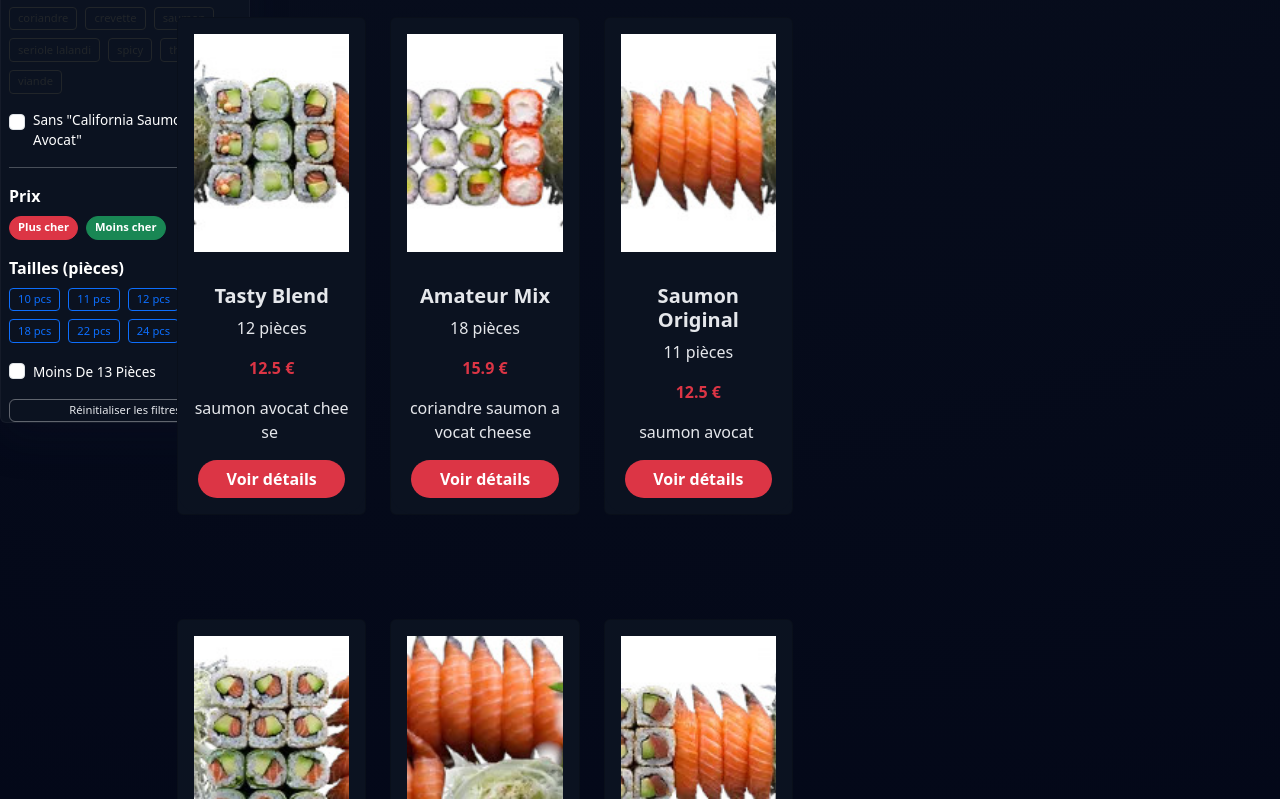
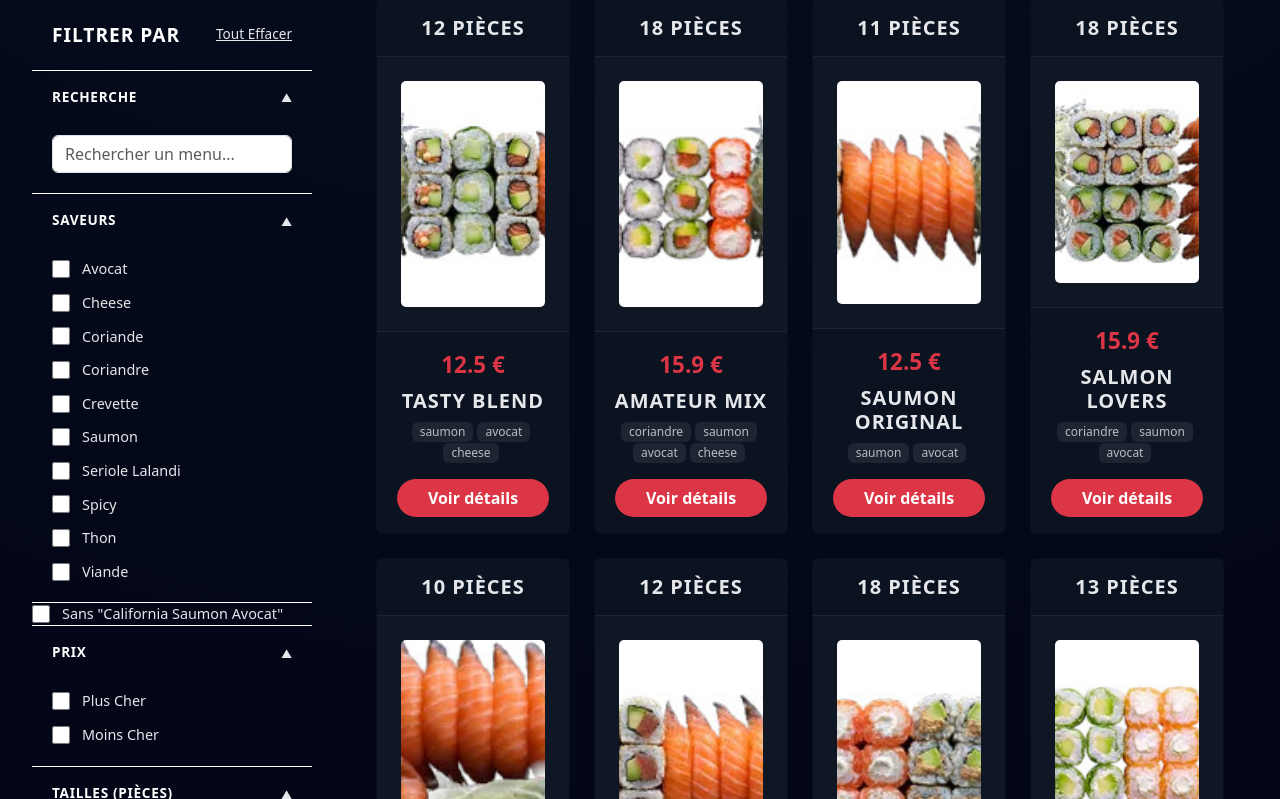
Before and after one commit to Athavv/Sushifast, a React (Vite) app: page / in a window 1280 px wide. Shown: the part 1041-1840 px from the top of the page. Built offline with nearby package versions, Linux system fonts and the light colour scheme.

Commit message:
update readme

```diff
--- a/src/App.css
+++ b/src/App.css
@@ -29,32 +29,89 @@
   outline: none !important;
 }
 
-.menu-card-img {
-  padding: 16px;
-  width: 100%;
-  height: auto;
-  display: block;
-  border-radius: 0;
-  margin: 0;
-  object-fit: cover;
-}
-
 .menu-card {
   background: #0b1220 !important;
   border: 1px solid rgba(255, 255, 255, 0.04);
   color: #e5e7eb;
   border-radius: 22px;
   width: 100%;
-  max-width: 1000px;
-  margin-inline: auto;
-  overflow: hidden; /* empêche l'image de déborder */
+  overflow: hidden;
   transition: transform 0.2s ease, box-shadow 0.2s ease, border-color 0.2s ease;
+  display: flex;
+  flex-direction: column;
+  height: 100%;
 }
 
 .menu-card .card-body {
   background: #0b1220 !important;
   color: #e5e7eb;
-  border-radius: 0 0 22px 22px;
+  border-radius: 22px;
+  display: flex;
+  flex-direction: column;
+  flex: 1;
+}
+
+.menu-card-header {
+  background: #0b1220 !important;
+  border-bottom: 1px solid rgba(255, 255, 255, 0.08);
+}
+
+.menu-card-pieces {
+  color: #e5e7eb;
+  font-size: 1.1rem;
+  letter-spacing: 0.05em;
+  text-transform: uppercase;
+}
+
+.menu-card-image-wrapper {
+  flex: 1;
+  display: flex;
+  align-items: center;
+  justify-content: center;
+  padding: 1.5rem;
+  background: rgba(255, 255, 255, 0.02);
+  min-height: 250px;
+  max-height: 300px;
+}
+
+.menu-card-img {
+  width: 100%;
+  height: 100%;
+  max-height: 250px;
+  object-fit: cover;
+  border-radius: 12px;
+  display: block;
+}
+
+.menu-card-footer {
+  background: #0b1220 !important;
+  border-top: 1px solid rgba(255, 255, 255, 0.08);
+}
+
+.menu-card-price {
+  color: #dc3545 !important;
+  font-size: 1.4rem;
+  margin-bottom: 0.5rem !important;
+}
+
+.menu-card-name {
+  color: #e5e7eb;
+  font-size: 1.1rem;
+  letter-spacing: 0.05em;
+  margin-bottom: 0.5rem !important;
+}
+
+.menu-card-saveurs {
+  font-size: 0.85rem;
+  opacity: 0.8;
+}
+
+.menu-card-saveurs .badge {
+  font-size: 0.75rem;
+  font-weight: 500;
+  padding: 0.25rem 0.5rem;
+  background: rgba(255, 255, 255, 0.1) !important;
+  color: #e5e7eb !important;
 }
 
 .menu-card .card-title,
@@ -69,43 +126,106 @@
   background: #101827 !important;
 }
 
-.sushi-accueil-title {
-  margin-top: 0.5rem;
-  margin-bottom: 2.75rem;
+.menu-card:hover .card-body,
+.menu-card:hover .menu-card-header,
+.menu-card:hover .menu-card-footer {
+  background: #101827 !important;
+}
+
+.page-header-section {
+  padding-left: 2rem;
+  padding-right: 2rem;
+  margin-bottom: 3rem;
+  text-align: left;
+}
+
+.page-subtitle {
+  font-size: 0.85rem;
+  letter-spacing: 0.05em;
+  text-transform: uppercase;
+  opacity: 0.7;
+  margin: 0;
+}
+
+.page-main-title {
+  font-size: 3.5rem;
+  font-weight: 700;
+  letter-spacing: 0.05em;
+  text-transform: uppercase;
+  margin: 0;
+  line-height: 1.2;
+}
+
+@media (max-width: 768px) {
+  .page-header-section {
+    padding-left: 1rem;
+    padding-right: 1rem;
+    margin-bottom: 2rem;
+  }
+
+  .page-main-title {
+    font-size: 2.5rem;
+  }
 }
 
 #menu-list {
   padding-left: 0;
   padding-right: 0;
+  max-width: 100%;
 }
 
-.layout-row {
-  display: grid;
-  grid-template-columns: auto minmax(0, 1fr);
+.content-wrapper {
+  display: flex;
   align-items: flex-start;
+  gap: 4rem;
+  padding-left: 2rem;
+  padding-right: 2rem;
+  margin-top: 0;
 }
 
-.sidebar-col {
-  display: flex;
-  justify-content: flex-start;
-  margin-top: 2.75rem;
-  padding-left: 0;
+@media (max-width: 991px) {
+  .content-wrapper {
+    flex-direction: column;
+    gap: 2rem;
+    padding-left: 1rem;
+    padding-right: 1rem;
+  }
 }
 
-.cards-col {
-  padding-left: 2.5rem;
-  padding-right: 2.5rem;
-  display: flex;
-  flex-direction: column;
-  align-items: center;
-  transform: translateX(-475px); /* léger décalage vers la gauche */
+.sidebar-wrapper {
+  flex-shrink: 0;
+  width: 280px;
+}
+
+@media (max-width: 991px) {
+  .sidebar-wrapper {
+    width: 100%;
+  }
+}
+
+.cards-wrapper {
+  flex: 1;
+  min-width: 0;
+  width: 100%;
 }
 
 .cards-row {
-  max-width: 1700px;
   width: 100%;
-  justify-content: center;
-  row-gap: 5rem;
+  justify-content: flex-start;
+  margin: 0;
+}
+
+@media (max-width: 768px) {
+  .page-main-title {
+    font-size: 2.5rem;
+  }
+}
+
+@media (max-width: 576px) {
+  .cards-row {
+    row-gap: 2rem;
+    column-gap: 1rem;
+  }
 }
 
 .hero{
--- a/src/components/sidebar.jsx
+++ b/src/components/sidebar.jsx
@@ -9,6 +9,12 @@ function Sidebar({ menus = [], onChange }) {
   const [piecesFilter, setPiecesFilter] = useState("all"); // all | lt13
   const [selectedPieces, setSelectedPieces] = useState([]); // tableau de tailles choisies
   const [extreme, setExtreme] = useState("none"); // none | max | min
+  const [expandedSections, setExpandedSections] = useState({
+    saveurs: true,
+    prix: true,
+    pieces: true,
+    recherche: true,
+  });
 
   const uniqueSaveurs = useMemo(() => {
     const s = new Set();
@@ -90,95 +96,192 @@ function Sidebar({ menus = [], onChange }) {
     });
   }
 
+  function toggleSection(section) {
+    setExpandedSections((prev) => ({
+      ...prev,
+      [section]: !prev[section],
+    }));
+  }
+
+  function clearSaveurs() {
+    setSaveurs([]);
+    emitChange({ saveurs: [] });
+  }
+
+  function clearPieces() {
+    setSelectedPieces([]);
+    setPiecesFilter("all");
+    emitChange({ selectedPieces: [], piecesFilter: "all" });
+  }
+
+  function clearPrix() {
+    setExtreme("none");
+    emitChange({ extreme: "none" });
+  }
+
   return (
-    <aside className="sushi-sidebar rounded">
-      <h5 className="mb-3">Filtres</h5>
+    <aside className="sushi-sidebar">
+      <div className="sidebar-header">
+        <h5 className="sidebar-title">FILTRER PAR</h5>
+        <button type="button" className="sidebar-clear-all" onClick={resetAll}>
+          Tout Effacer
+        </button>
+      </div>
 
-      <div className="mb-3">
+      {/* Section Recherche */}
+      <div className="filter-section">
+        <div className="filter-section-header" onClick={() => toggleSection("recherche")}>
+          <span className="filter-section-title">RECHERCHE</span>
+          <span className={`filter-arrow ${expandedSections.recherche ? "expanded" : ""}`}>▼</span>
+        </div>
+        {expandedSections.recherche && (
+          <div className="filter-section-content">
             <input
               type="search"
-          className="form-control"
+              className="form-control sidebar-search"
               placeholder="Rechercher un menu..."
               value={search}
               onChange={(e) => onSearchChange(e.target.value)}
             />
           </div>
+        )}
+      </div>
 
-      <div className="mb-3">
-        <strong>Saveurs</strong>
-        <div className="mt-2 d-flex flex-wrap gap-2">
+      {/* Section Saveurs */}
+      <div className="filter-section">
+        <div className="filter-section-header" onClick={() => toggleSection("saveurs")}>
+          <span className="filter-section-title">SAVEURS</span>
+          <span className={`filter-arrow ${expandedSections.saveurs ? "expanded" : ""}`}>▼</span>
+        </div>
+        {expandedSections.saveurs && (
+          <div className="filter-section-content">
+            <div className="filter-checkboxes">
               {uniqueSaveurs.map((s) => (
-            <button
-              key={s}
-              type="button"
-              className={`btn btn-sm ${saveurs.includes(s) ? "btn-dark" : "btn-outline-dark"}`}
-              onClick={() => toggleSaveur(s)}
-            >
+                <div key={s} className="filter-checkbox-item">
+                  <input
+                    type="checkbox"
+                    id={`saveur-${s}`}
+                    checked={saveurs.includes(s)}
+                    onChange={() => toggleSaveur(s)}
+                    className="filter-checkbox"
+                  />
+                  <label htmlFor={`saveur-${s}`} className="filter-checkbox-label">
                     {s}
+                  </label>
+                </div>
+              ))}
+            </div>
+            {saveurs.length > 0 && (
+              <button type="button" className="filter-clear-link" onClick={clearSaveurs}>
+                Effacer
               </button>
-          ))}
+            )}
+          </div>
+        )}
+      </div>
+
+      {/* Section Sans California */}
+      <div className="filter-section">
+        <div className="filter-checkbox-item">
+          <input
+            className="filter-checkbox"
+            type="checkbox"
+            id="no-california"
+            checked={noCalifornia}
+            onChange={onToggleNoCalifornia}
+          />
+          <label className="filter-checkbox-label" htmlFor="no-california">
+            Sans "California Saumon Avocat"
+          </label>
         </div>
       </div>
 
-      <div className="mb-3 form-check">
-        <input className="form-check-input" type="checkbox" id="no-california" checked={noCalifornia} onChange={onToggleNoCalifornia} />
-        <label className="form-check-label" htmlFor="no-california">Sans "California Saumon Avocat"</label>
+      {/* Section Prix */}
+      <div className="filter-section">
+        <div className="filter-section-header" onClick={() => toggleSection("prix")}>
+          <span className="filter-section-title">PRIX</span>
+          <span className={`filter-arrow ${expandedSections.prix ? "expanded" : ""}`}>▼</span>
+        </div>
+        {expandedSections.prix && (
+          <div className="filter-section-content">
+            <div className="filter-checkboxes">
+              <div className="filter-checkbox-item">
+                <input
+                  type="checkbox"
+                  id="prix-max"
+                  checked={extreme === "max"}
+                  onChange={() => toggleExtreme("max")}
+                  className="filter-checkbox"
+                />
+                <label htmlFor="prix-max" className="filter-checkbox-label">
+                  Plus cher
+                </label>
+              </div>
+              <div className="filter-checkbox-item">
+                <input
+                  type="checkbox"
+                  id="prix-min"
+                  checked={extreme === "min"}
+                  onChange={() => toggleExtreme("min")}
+                  className="filter-checkbox"
+                />
+                <label htmlFor="prix-min" className="filter-checkbox-label">
+                  Moins cher
+                </label>
+              </div>
+            </div>
+            {extreme !== "none" && (
+              <button type="button" className="filter-clear-link" onClick={clearPrix}>
+                Effacer
+              </button>
+            )}
+          </div>
+        )}
       </div>
 
-      <hr />
-
-      <div className="mb-3">
-        <strong>Prix</strong>
-        <div className="d-flex flex-wrap gap-2 mt-2">
-          <button
-            type="button"
-            className={`btn btn-sm rounded-pill cacaBtn ${extreme === "max" ? "btn-danger" : "btn-outline-danger bg-danger text-white"}`}
-            onClick={() => toggleExtreme("max")}
-          >
-            Plus cher
-          </button>
-          <button
-            type="button"
-            className={`btn btn-sm rounded-pill cacaBtn ${extreme === "max" ? "btn-success" : "btn-outline-success bg-success text-white"}`}
-            onClick={() => toggleExtreme("max")}
-          >
-            Moins cher
-          </button>
+      {/* Section Tailles */}
+      <div className="filter-section">
+        <div className="filter-section-header" onClick={() => toggleSection("pieces")}>
+          <span className="filter-section-title">TAILLES (PIÈCES)</span>
+          <span className={`filter-arrow ${expandedSections.pieces ? "expanded" : ""}`}>▼</span>
         </div>
+        {expandedSections.pieces && (
+          <div className="filter-section-content">
+            <div className="filter-checkboxes filter-pieces-list">
+              {uniquePieces.map((p) => (
+                <div key={p} className="filter-checkbox-item">
+                  <input
+                    type="checkbox"
+                    id={`piece-${p}`}
+                    checked={selectedPieces.includes(p)}
+                    onChange={() => togglePieceSize(p)}
+                    className="filter-checkbox"
+                  />
+                  <label htmlFor={`piece-${p}`} className="filter-checkbox-label">
+                    {p} pièces
+                  </label>
                 </div>
-
-      <div className="mb-3">
-        <strong>Tailles (pièces)</strong>
-        <div className="d-flex flex-wrap gap-2 mt-2">
-          {uniquePieces.map((p) => (
-            <button
-              key={p}
-              type="button"
-              className={`btn btn-sm ${selectedPieces.includes(p) ? "btn-primary" : "btn-outline-primary"}`}
-              onClick={() => togglePieceSize(p)}
-            >
-              {p} pcs
-            </button>
               ))}
             </div>
-        <div className="form-check mt-3">
+            <div className="filter-checkbox-item">
               <input
-            className="form-check-input"
+                className="filter-checkbox"
                 type="checkbox"
                 id="lt13"
                 checked={piecesFilter === "lt13"}
                 onChange={togglePiecesFilter}
               />
-          <label className="form-check-label" htmlFor="lt13">
+              <label className="filter-checkbox-label" htmlFor="lt13">
                 Moins de 13 pièces
               </label>
             </div>
+            {selectedPieces.length > 0 && (
+              <button type="button" className="filter-clear-link" onClick={clearPieces}>
+                Effacer
+              </button>
+            )}
           </div>
-
-      <div className="d-grid">
-        <button type="button" className="btn btn-outline-secondary" onClick={resetAll}>
-          Réinitialiser les filtres
-        </button>
+        )}
       </div>
     </aside>
   );
--- a/src/pages/accueil.jsx
+++ b/src/pages/accueil.jsx
@@ -67,45 +67,71 @@ function Accueil() {
       <Hero />
 
       <Container fluid id="menu-list" className="my-5 pt-5 px-0">
-        <Row className="g-0 layout-row">
-          <Col className="mb-4 sidebar-col">
+        {/* Titre principal et sous-texte en haut */}
+        <div className="page-header-section">
+          <p className="page-subtitle text-white mb-2">Découvrez notre sélection</p>
+          <h1 className="page-main-title text-white mb-5">頂きます</h1>
+        </div>
+
+        <div className="content-wrapper">
+          <div className="sidebar-wrapper">
             <Sidebar menus={menus} onChange={(f) => setFilters(f)} />
-          </Col>
+          </div>
 
-          <Col className="cards-col">
-            <h1 className="display-2 fw-bold sushi-accueil-title text-center text-white">頂きます</h1>
-            <Row className="mt-4 cards-row justify-content-center">
+          <div className="cards-wrapper">
+            <Row className="cards-row g-4">
               {filtered.map((item) => (
-                <Col key={item.id} md={6} lg={4} className="mb-4">
-                  <Card className="h-100 menu-card">
+                <Col key={item.id} xs={12} sm={6} md={6} lg={4} xl={3} className="d-flex">
+                  <Card className="menu-card w-100">
+                    <Card.Body className="d-flex flex-column p-0">
+                      {/* Titre avec nombre de pièces en haut */}
+                      <div className="menu-card-header text-center py-3">
+                        <Card.Title className="fw-bold mb-0 menu-card-pieces">
+                          {item.pieces} PIÈCES
+                        </Card.Title>
+                      </div>
+
+                      {/* Image au centre */}
+                      <div className="menu-card-image-wrapper">
                         <Card.Img
-                    variant="top"
                           src={`/images/${item.image}.jpg`}
                           alt={item.nom}
                           className="menu-card-img"
-                    style={{ height: "250px", objectFit: "cover" }}
                         />
-                    <Card.Body className="text-center">
-                      <Card.Title className="fw-bold">{item.nom}</Card.Title>
-                      <Card.Text>{item.pieces} pièces</Card.Text>
-                      <Card.Text className="fw-bold text-danger">{item.prix} €</Card.Text>
+                      </div>
 
-                      <Card.Text>
-                        {item.saveurs && item.saveurs.map((saveur, index) => (
-                          <span key={index} className="me-1">{saveur}</span>
+                      {/* Prix et nom en bas */}
+                      <div className="menu-card-footer text-center py-3 px-3">
+                        <Card.Text className="fw-bold text-danger mb-2 menu-card-price">
+                          {item.prix} €
+                        </Card.Text>
+                        <Card.Title className="fw-bold mb-2 menu-card-name">
+                          {item.nom.toUpperCase()}
+                        </Card.Title>
+
+                        {/* Saveurs (optionnel, peut être masqué ou stylisé différemment) */}
+                        {item.saveurs && item.saveurs.length > 0 && (
+                          <Card.Text className="menu-card-saveurs mb-3">
+                            {item.saveurs.map((saveur, index) => (
+                              <span key={index} className="me-1 badge bg-secondary">{saveur}</span>
                             ))}
                           </Card.Text>
+                        )}
 
-                      <div className="d-grid mt-3">
-                      <Link to={`/menu/${item.id}`} className=" cacaBtn btn rounded-pill mx-1 bg-danger">Voir détails</Link>
+                        {/* Bouton Voir détails */}
+                        <div className="d-grid mt-2">
+                          <Link to={`/menu/${item.id}`} className="cacaBtn btn rounded-pill mx-1 bg-danger">
+                            Voir détails
+                          </Link>
+                        </div>
                       </div>
                     </Card.Body>
                   </Card>
                 </Col>
               ))}
             </Row>
-          </Col>
-        </Row>
+          </div>
+        </div>
       </Container>
     </>
   );
--- a/src/styles/sidebar.css
+++ b/src/styles/sidebar.css
@@ -1,58 +1,171 @@
 .sushi-sidebar {
-  background: #0b1220; /* même teinte que le fond du site */
-  border: 1px solid rgba(255, 255, 255, 0.04);
-  box-shadow: 0 18px 40px rgba(15, 23, 42, 0.18);
+  background: transparent;
   color: #ffffff;
   min-height: 70vh;
-  padding-inline: 0.5rem;
-  max-width: 250px; /* rend visuellement la barre très fine */
+  padding: 0;
+  width: 100%;
+  border: none;
+  border-radius: 0;
 }
 
-.sushi-sidebar:hover {
-  border-color: rgba(255, 255, 255, 0.12);
-  box-shadow: 0 22px 44px rgba(0, 0, 0, 0.28);
+.sidebar-header {
+  display: flex;
+  justify-content: space-between;
+  align-items: center;
+  padding: 1.5rem 1.25rem;
+  background: transparent;
+  border-bottom: 1px solid rgba(255, 255, 255, 1);
 }
 
-.sushi-sidebar h5 {
+.sidebar-title {
   font-weight: 700;
-  font-size: 0.9rem;
+  font-size: 1.2rem;
+  letter-spacing: 0.05em;
+  text-transform: uppercase;
+  color: #ffffff;
+  margin: 0;
+}
+
+.sidebar-clear-all {
+  background: none;
+  border: none;
+  color: #e5e7eb;
+  font-size: 0.85rem;
+  text-decoration: underline;
+  cursor: pointer;
+  padding: 0;
+  transition: color 0.2s ease;
+}
+
+.sidebar-clear-all:hover {
+  color: #ffffff;
+}
+
+.filter-section {
+  border-bottom: 1px solid rgba(255, 255, 255, 1);
+}
+
+.filter-section-header {
+  display: flex;
+  justify-content: space-between;
+  align-items: center;
+  padding: 1rem 1.25rem;
+  cursor: pointer;
+  user-select: none;
+  transition: background-color 0.2s ease;
+}
+
+.filter-section-header:hover {
+  background: rgba(255, 255, 255, 0.03);
+}
+
+.filter-section-title {
+  font-weight: 600;
+  font-size: 0.85rem;
   letter-spacing: 0.05em;
   text-transform: uppercase;
   color: #ffffff;
 }
 
-.sushi-sidebar .form-check-label {
-  text-transform: capitalize;
-  color: #ffffff;
-  font-size: 0.85rem;
+.filter-arrow {
+  font-size: 0.7rem;
+  color: #e5e7eb;
+  transition: transform 0.2s ease;
+  display: inline-block;
 }
 
-.sushi-sidebar .btn {
-  font-size: 0.7rem;
-  padding: 0.15rem 0.5rem;
+.filter-arrow.expanded {
+  transform: rotate(180deg);
 }
 
-.sushi-sidebar input[type="search"] {
+.filter-section-content {
+  padding: 0.75rem 1.25rem 1.25rem 1.25rem;
+}
+
+.filter-checkboxes {
+  display: flex;
+  flex-direction: column;
+  gap: 0.75rem;
+}
+
+.filter-pieces-list {
+  max-height: 300px;
+  overflow-y: auto;
+  padding-right: 0.5rem;
+}
+
+.filter-pieces-list::-webkit-scrollbar {
+  width: 6px;
+}
+
+.filter-pieces-list::-webkit-scrollbar-track {
+  background: rgba(255, 255, 255, 0.05);
+  border-radius: 3px;
+}
+
+.filter-pieces-list::-webkit-scrollbar-thumb {
+  background: rgba(255, 255, 255, 0.2);
+  border-radius: 3px;
+}
+
+.filter-pieces-list::-webkit-scrollbar-thumb:hover {
+  background: rgba(255, 255, 255, 0.3);
+}
+
+.filter-checkbox-item {
+  display: flex;
+  align-items: center;
+  gap: 0.75rem;
+}
+
+.filter-checkbox {
+  width: 18px;
+  height: 18px;
+  cursor: pointer;
+  accent-color: #dc3545;
+  flex-shrink: 0;
+}
+
+.filter-checkbox-label {
+  color: #e5e7eb;
+  font-size: 0.9rem;
+  cursor: pointer;
+  text-transform: capitalize;
+  user-select: none;
+}
+
+.filter-clear-link {
+  background: none;
+  border: none;
+  color: #e5e7eb;
+  font-size: 0.85rem;
+  text-decoration: underline;
+  cursor: pointer;
+  padding: 0;
+  margin-top: 0.75rem;
+  transition: color 0.2s ease;
+}
+
+.filter-clear-link:hover {
+  color: #ffffff;
+}
+
+.sidebar-search {
   box-shadow: none;
   background: rgba(255, 255, 255, 0.06);
-  color: inherit;
+  color: #e5e7eb;
   border-color: rgba(255, 255, 255, 0.12);
+  font-size: 0.9rem;
+  padding: 0.5rem 0.75rem;
 }
 
-.sushi-sidebar input[type="search"]::placeholder {
-  color: inherit;
+.sidebar-search:focus {
+  background: rgba(255, 255, 255, 0.08);
+  border-color: rgba(255, 255, 255, 0.2);
+  color: #ffffff;
+  box-shadow: none;
 }
 
-.sushi-sidebar hr {
-  opacity: 0.25;
+.sidebar-search::placeholder {
+  color: rgba(229, 231, 235, 0.6);
 }
-
-.sushi-sidebar .btn-outline-secondary {
-  border-color: rgba(255, 255, 255, 0.35);
-  color: #e5e7eb;
-}
-
-.sushi-sidebar .btn-outline-secondary:hover {
-  background: rgba(255, 255, 255, 0.08);
-  color: #fff;
-}
```
Also changed, not shown: 1 other file (tests, documents, lock files or other folders). Lines whose indentation alone changed are shown as unchanged.
